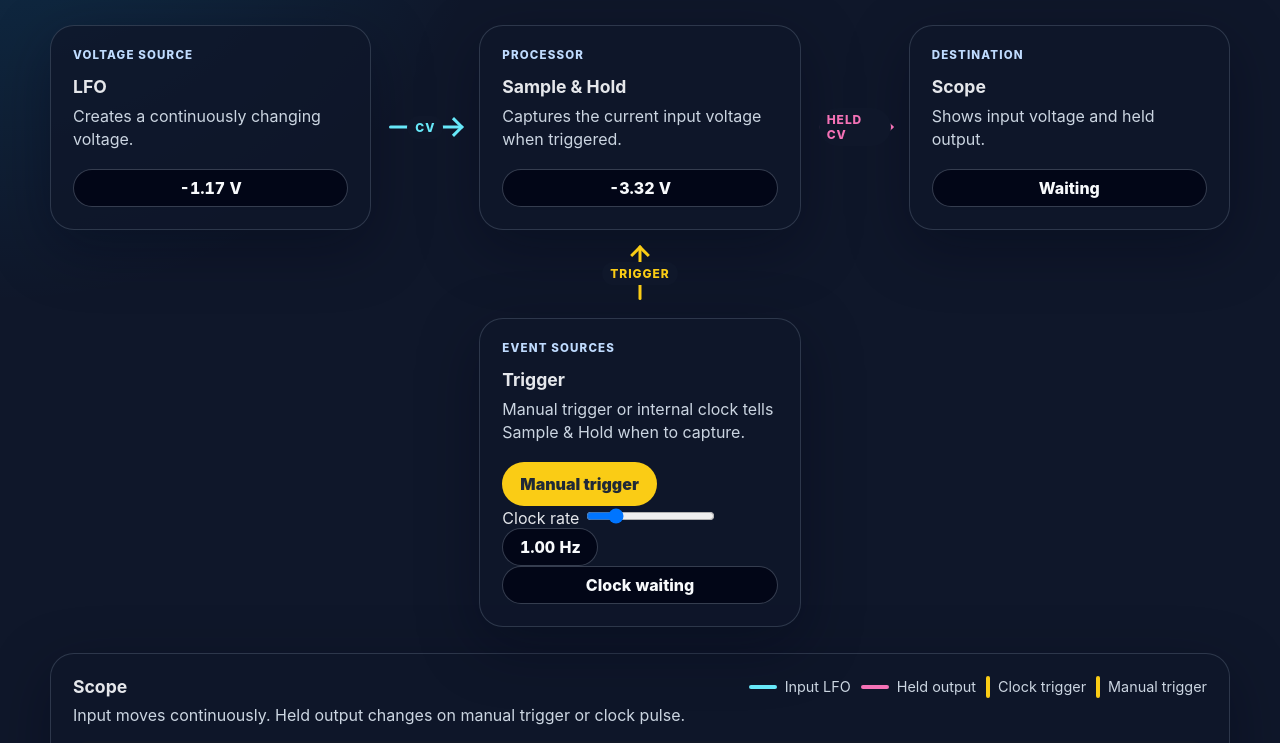
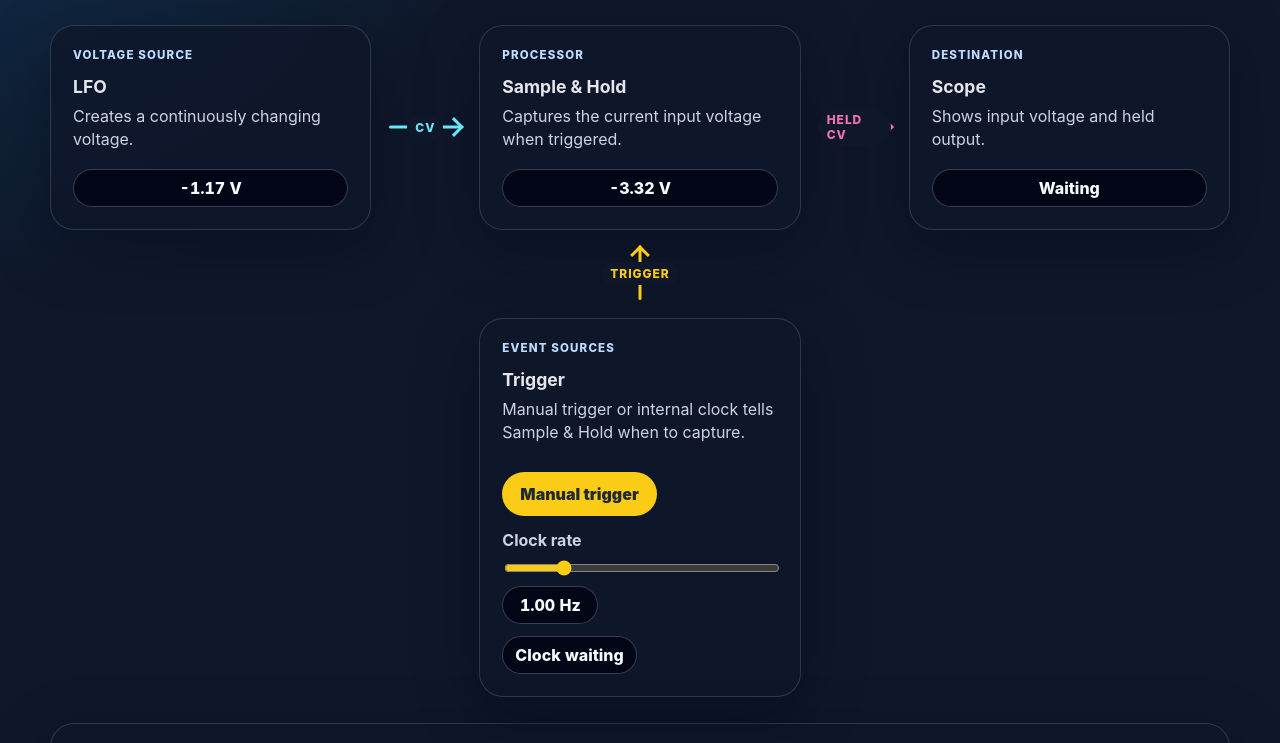
Before and after one commit to armpitpete/sample-hold-lab, a website built with Vite: page index.html in a window 1280 px wide. Shown: the part 208-951 px from the top of the page. Built offline with nearby package versions, Linux system fonts and the light colour scheme.

Commit message:
Style v0.3 clock trigger controls

```diff
--- a/src/layout-fix.css
+++ b/src/layout-fix.css
@@ -17,6 +17,10 @@
 .cv-cable,
 .output-cable {
   min-height: 170px !important;
+}
+
+.trigger-module {
+  min-height: 270px !important;
 }
 
 .trigger-cable {
@@ -41,6 +45,45 @@
   transform: translateX(-50%) rotate(-45deg) !important;
 }
 
+.event-control-group {
+  display: flex;
+  gap: 10px;
+  align-items: center;
+  margin-top: 10px;
+}
+
+.clock-control {
+  display: grid;
+  grid-template-columns: 1fr;
+  gap: 8px;
+  margin-top: 14px;
+  color: #cbd5e1;
+  font-weight: 700;
+}
+
+.clock-control input[type="range"] {
+  width: 100%;
+  accent-color: #facc15;
+}
+
+.clock-control output,
+.clock-pulse-state {
+  width: fit-content;
+  min-width: 96px;
+}
+
+.clock-pulse-state {
+  margin-top: 12px;
+}
+
+.clock-pulse-line {
+  background: #facc15 !important;
+}
+
+.manual-pulse-line {
+  background: #fb923c !important;
+}
+
 @media (max-width: 880px) {
   .patch-flow {
     grid-template-columns: 1fr !important;
```
